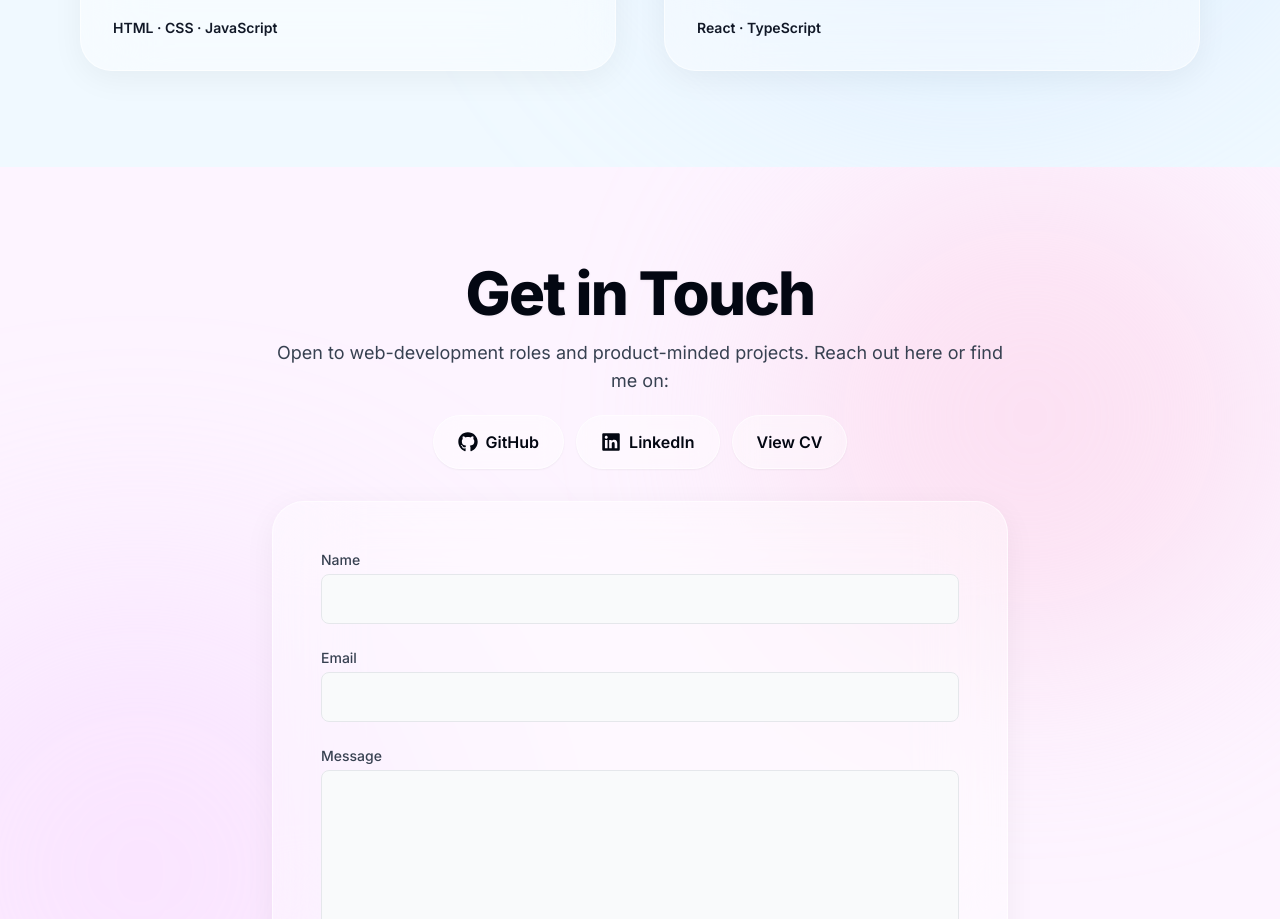
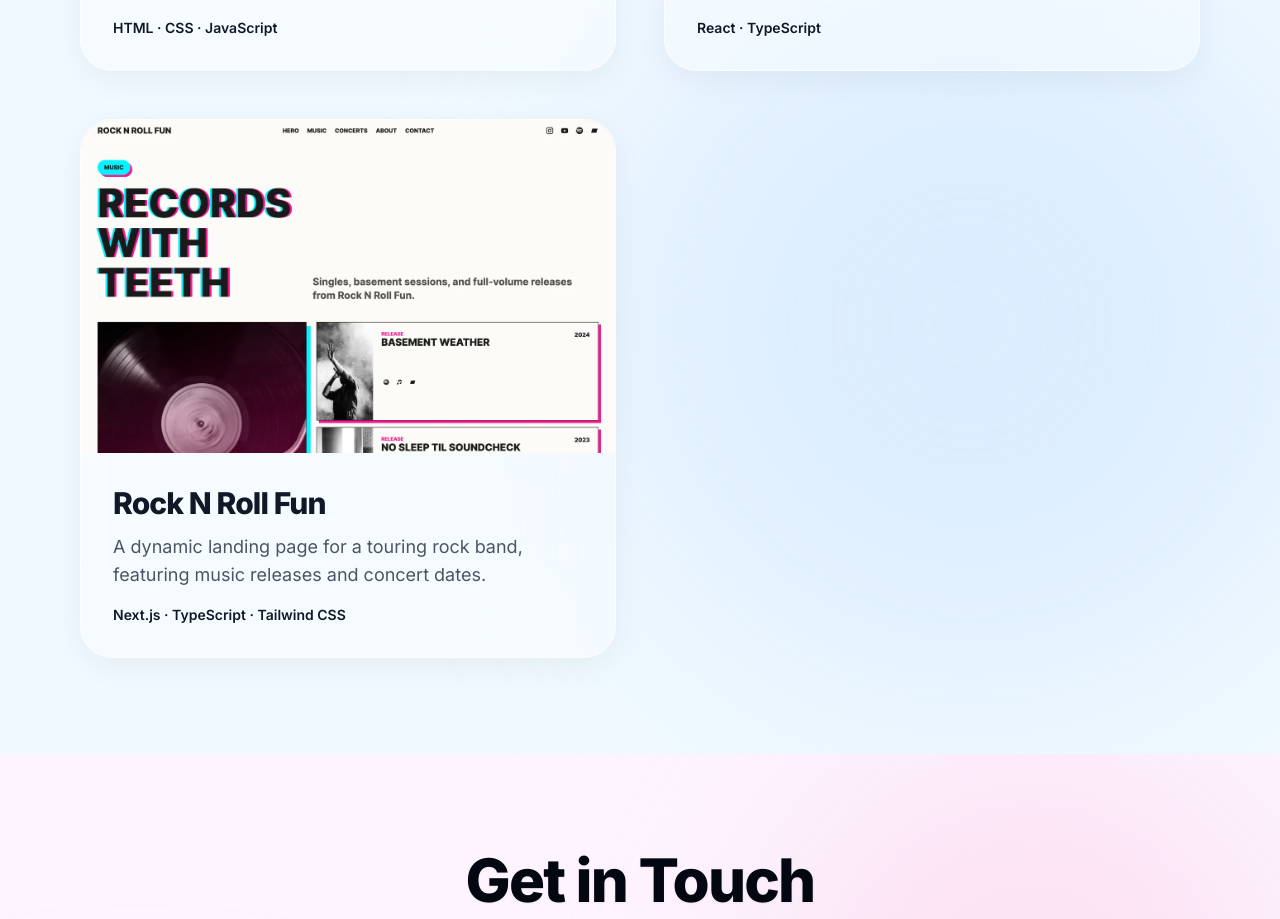
Before and after one commit to olekszij/developer-portfolio, a Next.js app: page /contact in a window 1280 px wide. Shown: the part 4906-5825 px from the top of the page. Built offline with nearby package versions, Linux system fonts and the light colour scheme.

Commit message:
feat: add Rock N Roll Fun project to portfolio with localized descriptions and imagery

```diff
--- a/src/app/Projects.tsx
+++ b/src/app/Projects.tsx
@@ -46,6 +46,11 @@ const getProjects = (dict: any) => {
             name: "Challenge Board",
             description: "Productivity suite application to manage challenges, tasks, and track personal progress.",
             stack: "React · TypeScript"
+        },
+        {
+            name: "Rock N Roll Fun",
+            description: "A dynamic landing page for a touring rock band, featuring music releases and concert dates.",
+            stack: "Next.js · TypeScript · Tailwind CSS"
         }
     ];
 
@@ -59,7 +64,8 @@ const getProjects = (dict: any) => {
             "/images/guess.webp",
             "/images/levelup.webp",
             "/images/patrimoine.webp",
-            "/images/challengeBoard.webp"
+            "/images/challengeBoard.webp",
+            "/images/fun-n-roll.webp"
         ][i],
         link: [
             "https://perfectcab.fr/fr/",
@@ -69,7 +75,8 @@ const getProjects = (dict: any) => {
             "https://tmdb-quiz.vercel.app/",
             "https://it-quiz-pwa.netlify.app/",
             "https://parisdesignpatrimoine.netlify.app/",
-            "https://challengebo.netlify.app/"
+            "https://challengebo.netlify.app/",
+            "https://fun-n-roll.netlify.app/"
         ][i]
     }));
 };
--- a/src/dictionaries/en.json
+++ b/src/dictionaries/en.json
@@ -79,6 +79,11 @@
         "name": "Challenge Board",
         "description": "Productivity suite application to manage challenges, tasks, and track personal progress.",
         "stack": "React · TypeScript"
+      },
+      {
+        "name": "Rock N Roll Fun",
+        "description": "A dynamic landing page for a touring rock band, featuring music releases and concert dates.",
+        "stack": "Next.js · TypeScript · Tailwind CSS"
       }
     ]
   },
--- a/src/dictionaries/fr.json
+++ b/src/dictionaries/fr.json
@@ -79,6 +79,11 @@
         "name": "Challenge Board",
         "description": "Application de productivité pour gérer les défis, les tâches et suivre les progrès personnels.",
         "stack": "React · TypeScript"
+      },
+      {
+        "name": "Rock N Roll Fun",
+        "description": "Page de destination dynamique pour un groupe de rock en tournée, présentant les sorties musicales et les dates de concerts.",
+        "stack": "Next.js · TypeScript · Tailwind CSS"
       }
     ]
   },
```
Also changed, not shown: public/images/fun-n-roll.webp (added).
